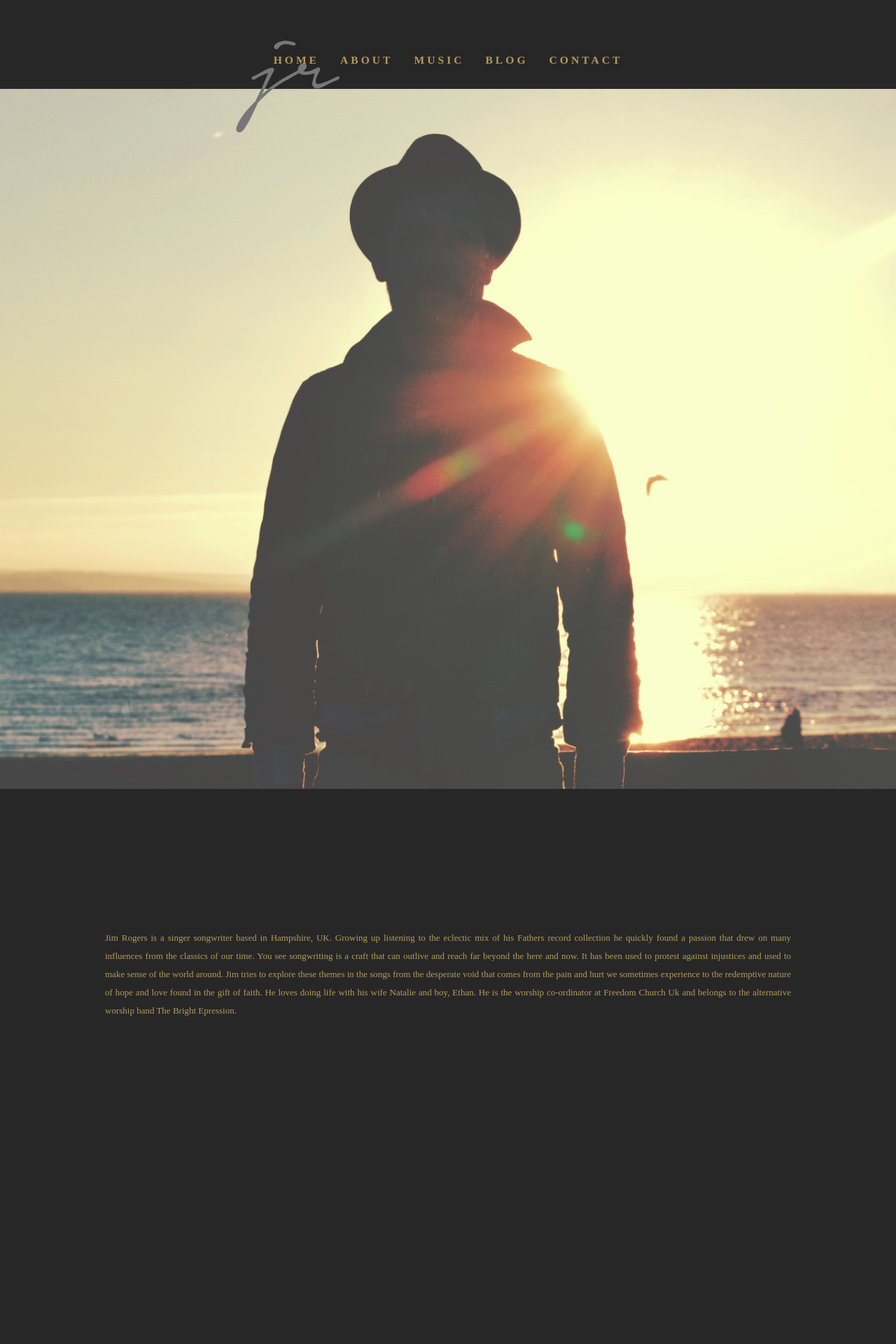
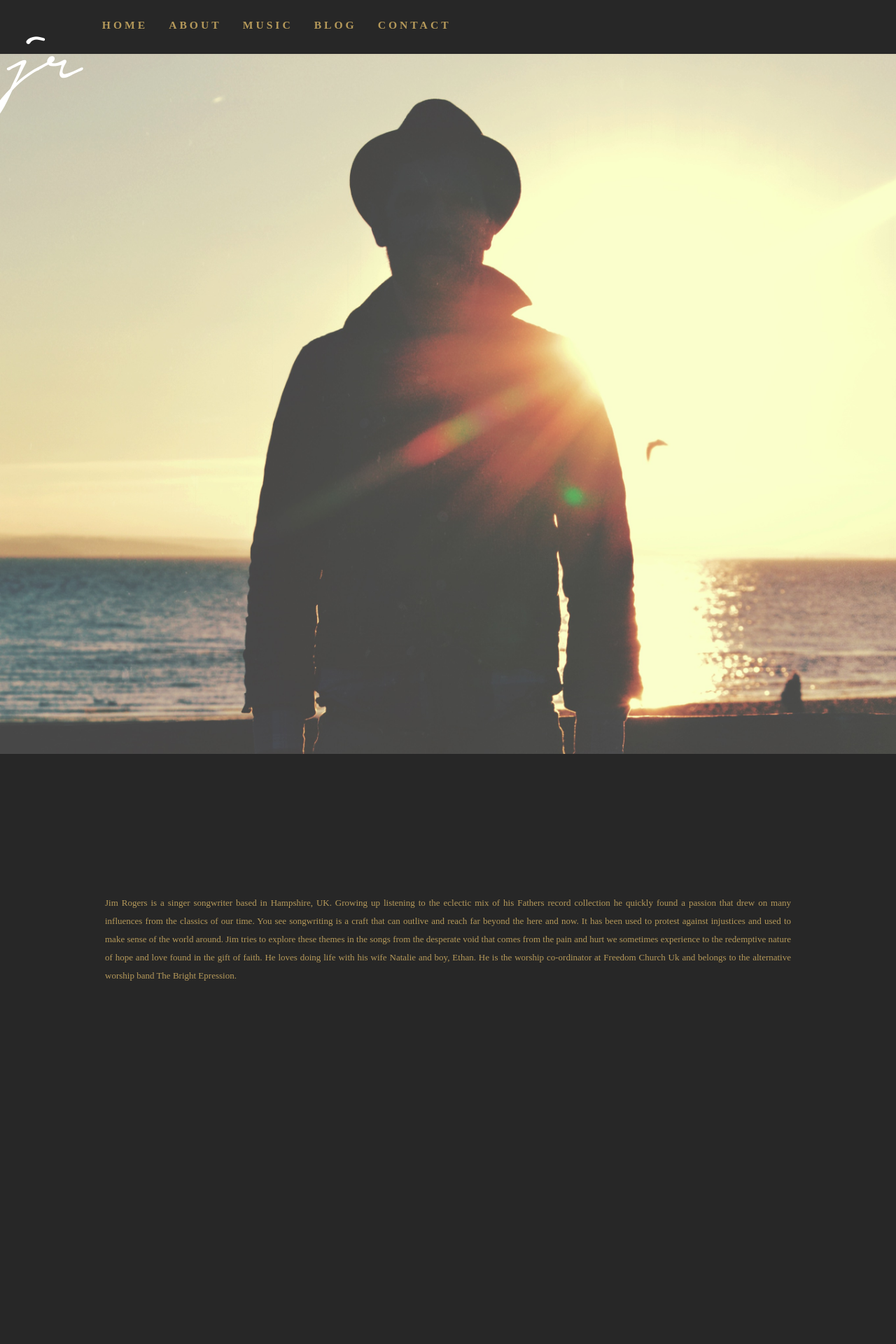
Before and after one commit to JimRogers/jimrogerswebsite, a Jekyll site: the page built from index.html, in a window 1280 px wide. Shown: the top 1920 px of the page at 70% size. Built offline with Jekyll 4.4.1, drawn with Linux system fonts in a browser that asks for light colours; some web fonts are replaced.

Commit message:
Add navbar brand

```diff
--- a/css/style.css
+++ b/css/style.css
@@ -156,7 +156,6 @@ Header
   position:relative;
   background:#272727;
   width: 100%;
-
 }
 header {
   width: 100%;
@@ -166,19 +165,19 @@ header {
 
 .navbar-brand {
   font-family:"Notera";
-  text-align:center;
-  color:#fff;
-  font-size:14.8em;
+  text-align:left;
+  color:#fff !important;
+  font-size:12.8em;
   margin: 0 auto;
   line-height:0.8;
-  padding-bottom:10px;
+  padding-bottom:0px;
+  padding-left:10px;
 }
 nav {
    display:inline-block;
 }
 nav ul {
   margin:0 auto;
-  width:100%;
   display:inline;
 }
 nav ul li {
@@ -195,6 +194,9 @@ header nav ul li a {
   padding: 0px;
   line-height: 2.6em !important;
   letter-spacing: 4px;
+}
+.navbar-default {
+  width:100%;
 }
 
 
```
